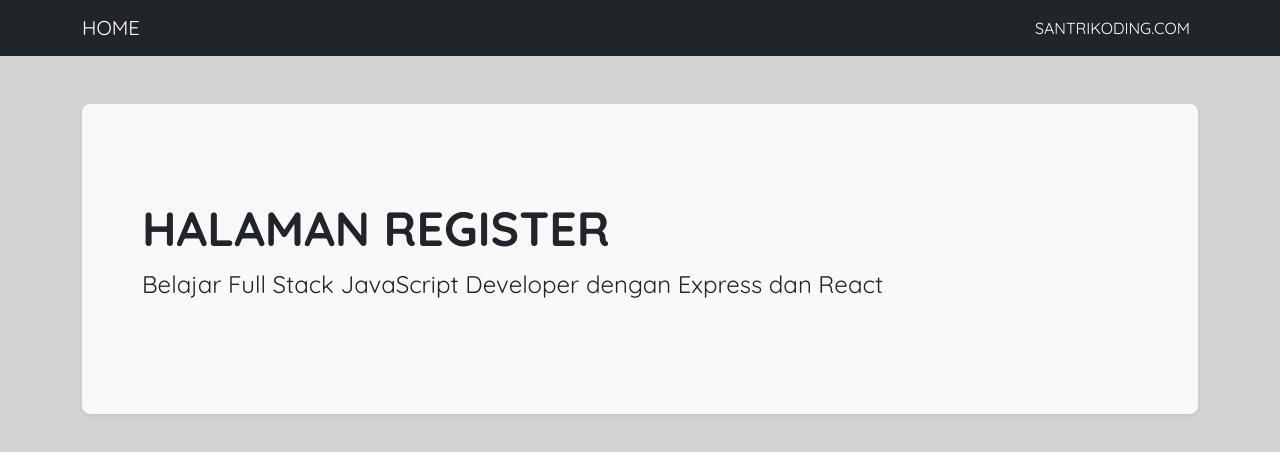
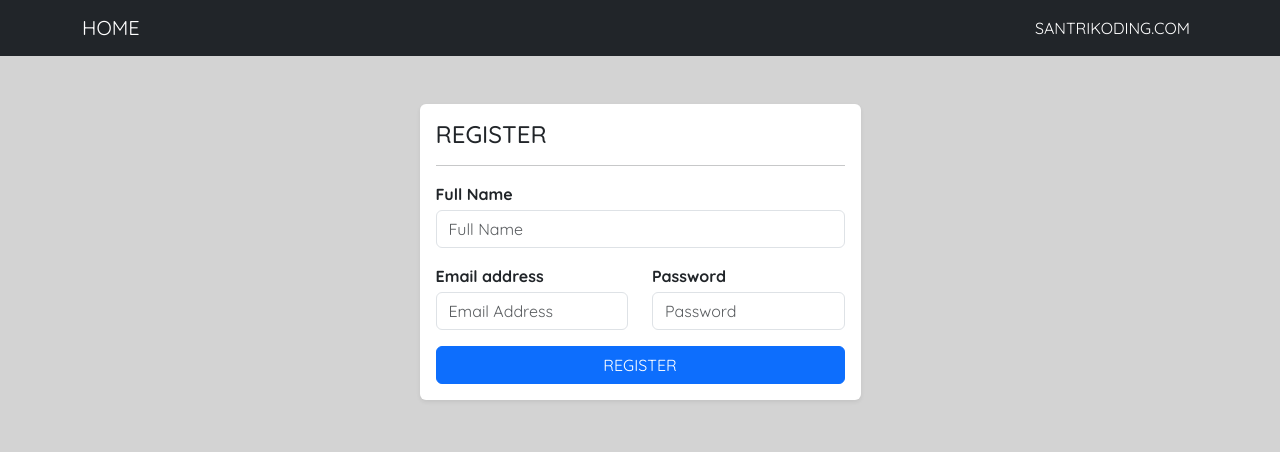
Before and after one commit to z0zero/frontend-react, a React (Vite) app: page /register in a window 1280 px wide. Shown: the top 452 px of the page. Built offline with nearby package versions, Linux system fonts and the light colour scheme.

Commit message:
chore: Add user registration functionality

```diff
--- a/src/views/auth/register.jsx
+++ b/src/views/auth/register.jsx
@@ -1,11 +1,111 @@
+//import hook react
+import React, { useState } from "react";
+
+//import hook useNavigate from react router dom
+import { useNavigate } from "react-router-dom";
+
+//import services api
+import api from "../../services/api";
+
 export default function Register() {
+  //navigate
+  const navigate = useNavigate();
+
+  //define state
+  const [name, setName] = useState("");
+  const [email, setEmail] = useState("");
+  const [password, setPassword] = useState("");
+
+  //define state validation
+  const [validation, setValidation] = useState([]);
+
+  //function "register"
+  const register = async (e) => {
+    e.preventDefault();
+
+    //call api register
+    await api
+      .post("/api/register", {
+        name: name,
+        email: email,
+        password: password,
+      })
+      .then(() => {
+        //redirect ke halaman login
+        navigate("/login");
+      })
+      .catch((error) => {
+        //assign error to state "validation"
+        setValidation(error.response.data);
+      });
+  };
+
   return (
-    <div className="p-5 mb-4 bg-light rounded-3 shadow-sm">
-      <div className="container-fluid py-5">
-        <h1 className="display-5 fw-bold">HALAMAN REGISTER</h1>
-        <p className="col-md-12 fs-4">
-          Belajar Full Stack JavaScript Developer dengan Express dan React
-        </p>
+    <div className="row justify-content-center">
+      <div className="row justify-content-center">
+        <div className="col-md-5">
+          <div className="card border-0 rounded shadow-sm">
+            <div className="card-body">
+              <h4>REGISTER</h4>
+              <hr />
+              {validation.errors && (
+                <div className="alert alert-danger mt-2 pb-0">
+                  {validation.errors.map((error, index) => (
+                    <p key={index}>
+                      {error.path} : {error.msg}
+                    </p>
+                  ))}
+                </div>
+              )}
+              <form onSubmit={register}>
+                <div className="row">
+                  <div className="col-md-12 mb-3">
+                    <div className="form-group">
+                      <label className="mb-1 fw-bold">Full Name</label>
+                      <input
+                        type="text"
+                        value={name}
+                        onChange={(e) => setName(e.target.value)}
+                        className="form-control"
+                        placeholder="Full Name"
+                      />
+                    </div>
+                  </div>
+                </div>
+
+                <div className="row">
+                  <div className="col-md-6 mb-3">
+                    <div className="form-group">
+                      <label className="mb-1 fw-bold">Email address</label>
+                      <input
+                        type="email"
+                        value={email}
+                        onChange={(e) => setEmail(e.target.value)}
+                        className="form-control"
+                        placeholder="Email Address"
+                      />
+                    </div>
+                  </div>
+                  <div className="col-md-6 mb-3">
+                    <div className="form-group">
+                      <label className="mb-1 fw-bold">Password</label>
+                      <input
+                        type="password"
+                        value={password}
+                        onChange={(e) => setPassword(e.target.value)}
+                        className="form-control"
+                        placeholder="Password"
+                      />
+                    </div>
+                  </div>
+                </div>
+                <button type="submit" className="btn btn-primary w-100">
+                  REGISTER
+                </button>
+              </form>
+            </div>
+          </div>
+        </div>
       </div>
     </div>
   );
```
